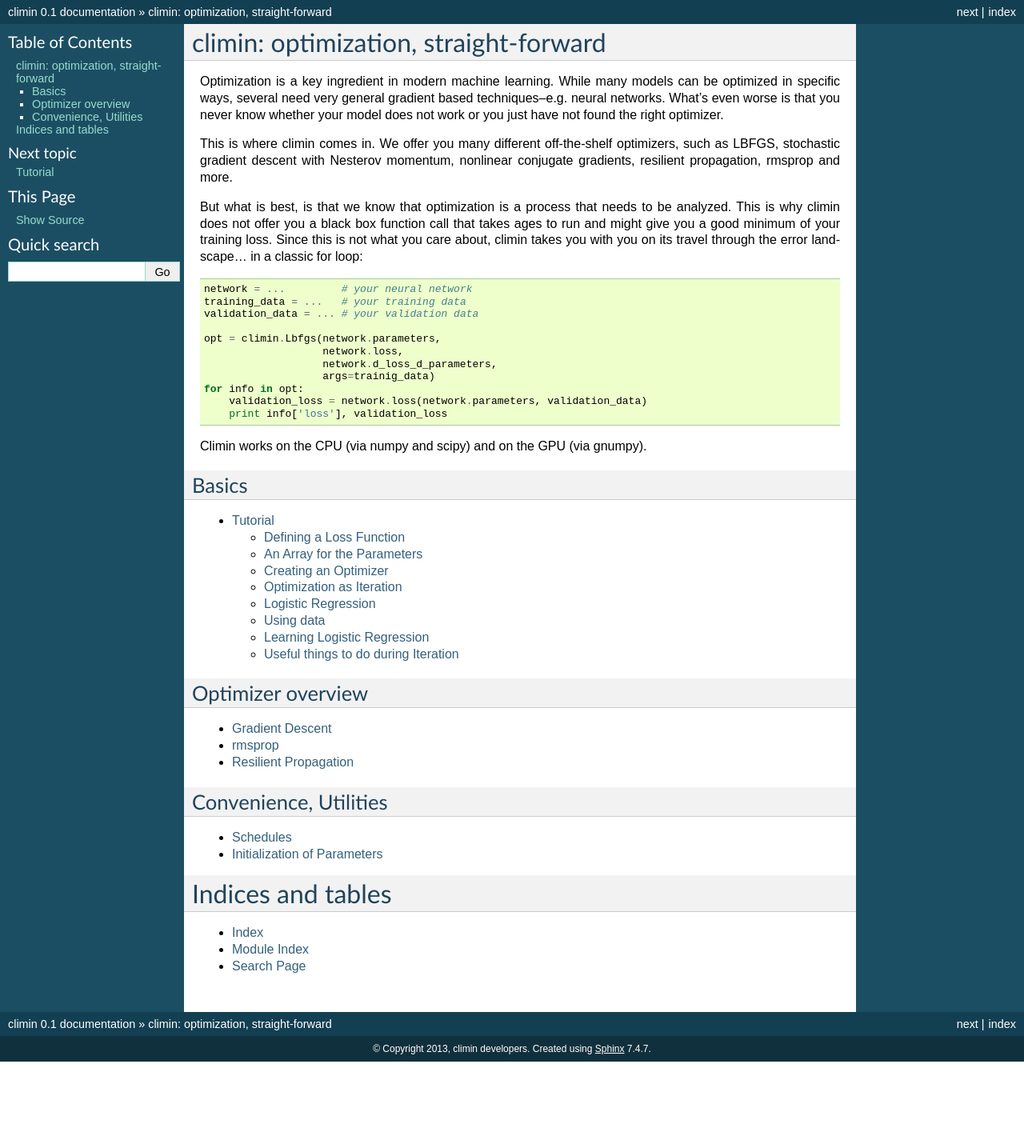
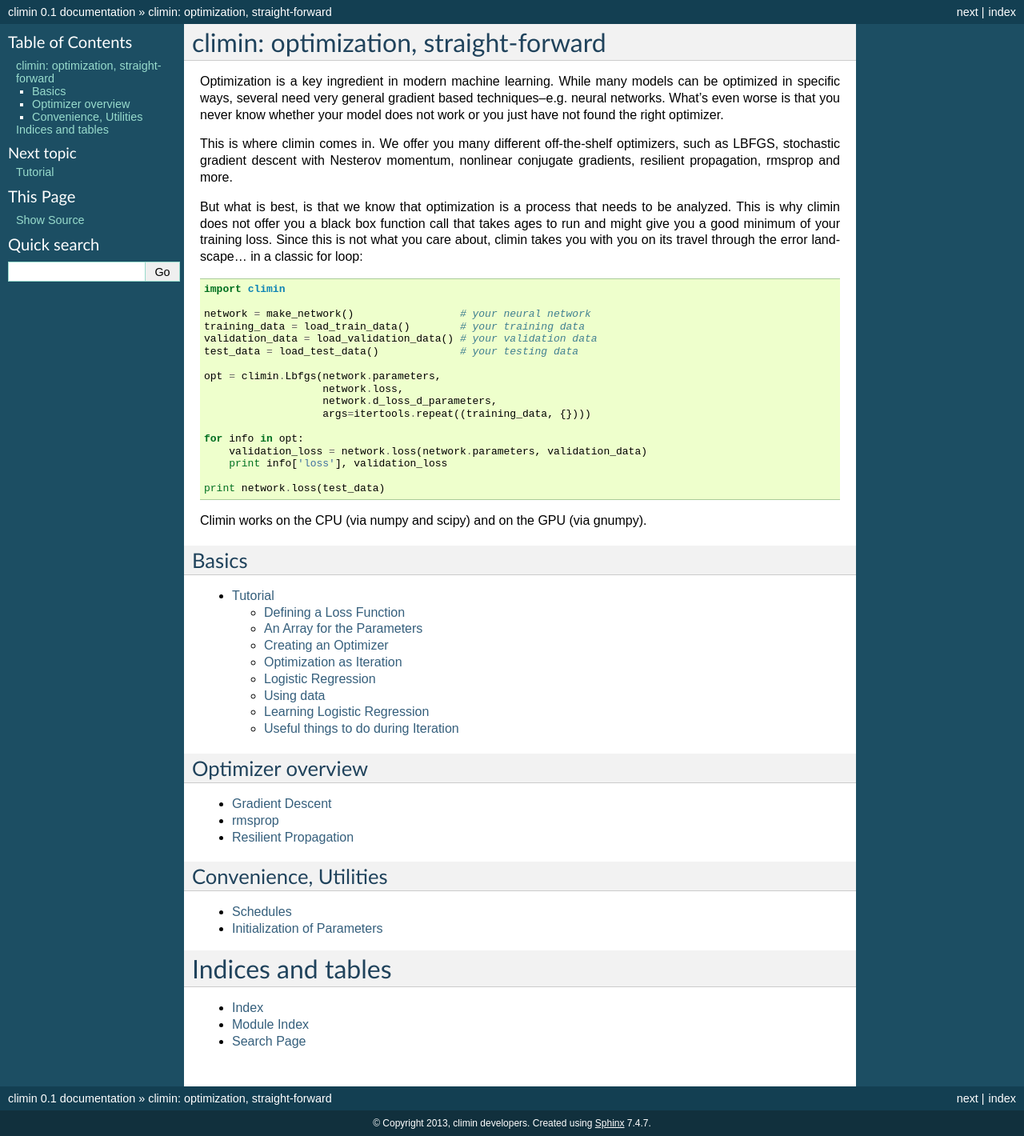
Before and after one commit to BRML/climin, a Sphinx documentation site: the page built from docs/source/index.rst, in a window 1280 px wide. Shown: the whole page at 80% size. Built offline with Sphinx 7.4.7, drawn with Linux system fonts in a browser that asks for light colours; formulas are drawn with MathJax 3; before the commit the page ends 1327 px from its top, so only the background shows below that.

Commit message:
improved example to sty that works

```diff
--- a/docs/source/index.rst
+++ b/docs/source/index.rst
@@ -21,17 +21,23 @@
 Since this is not what you care about, climin takes you with you on its travel
 through the error landscape... in a classic for loop::
 
-   network = ...         # your neural network
-   training_data = ...   # your training data
-   validation_data = ... # your validation data
+   import climin
+
+   network = make_network()                 # your neural network
+   training_data = load_train_data()        # your training data
+   validation_data = load_validation_data() # your validation data
+   test_data = load_test_data()             # your testing data
 
    opt = climin.Lbfgs(network.parameters,
                       network.loss,
                       network.d_loss_d_parameters,
-                      args=trainig_data)
+                      args=itertools.repeat((training_data, {})))
+
    for info in opt:
        validation_loss = network.loss(network.parameters, validation_data)
        print info['loss'], validation_loss
+
+   print network.loss(test_data)
 
 Climin works on the CPU (via numpy and scipy) and on the GPU (via gnumpy).
 
```
